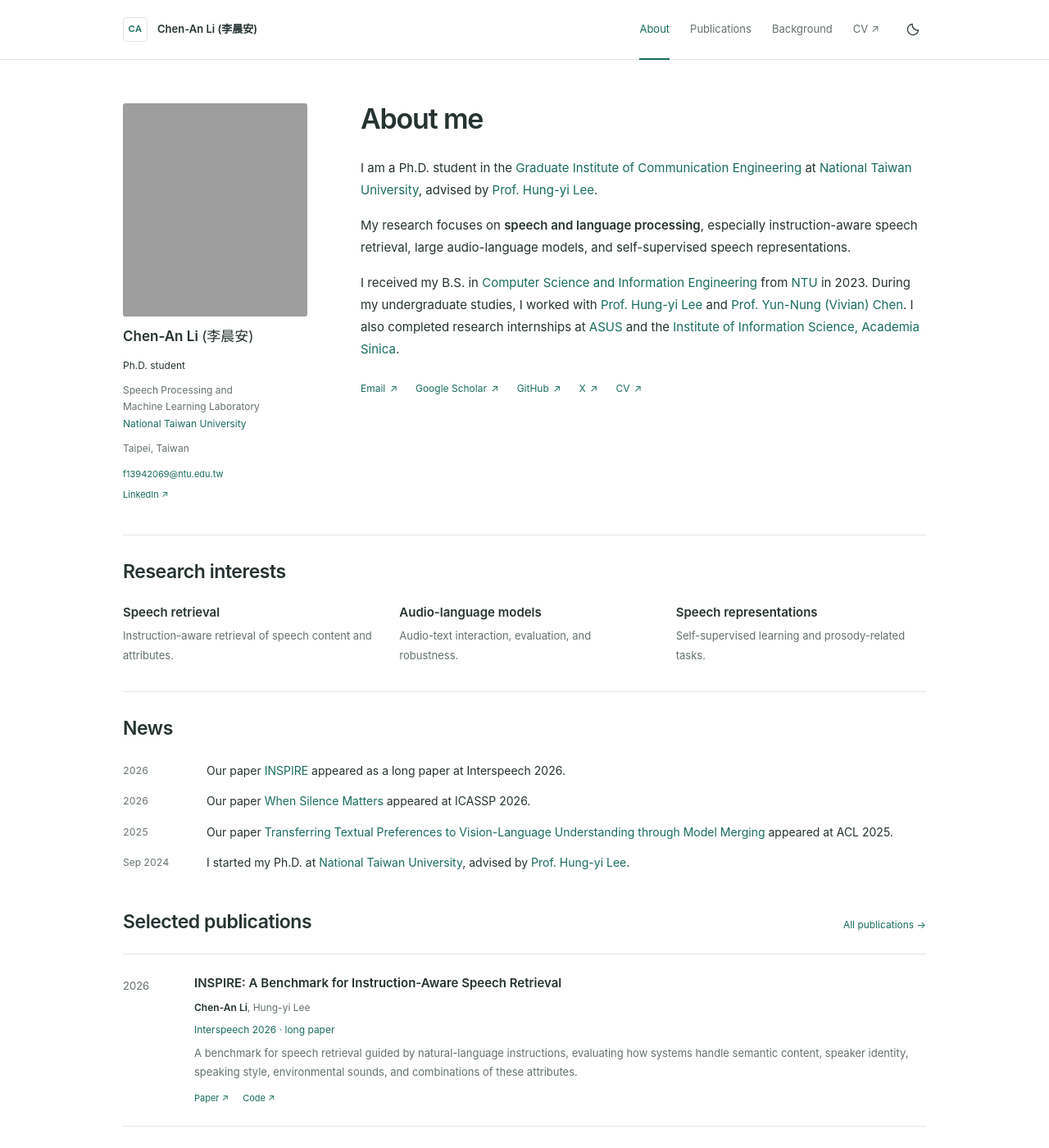
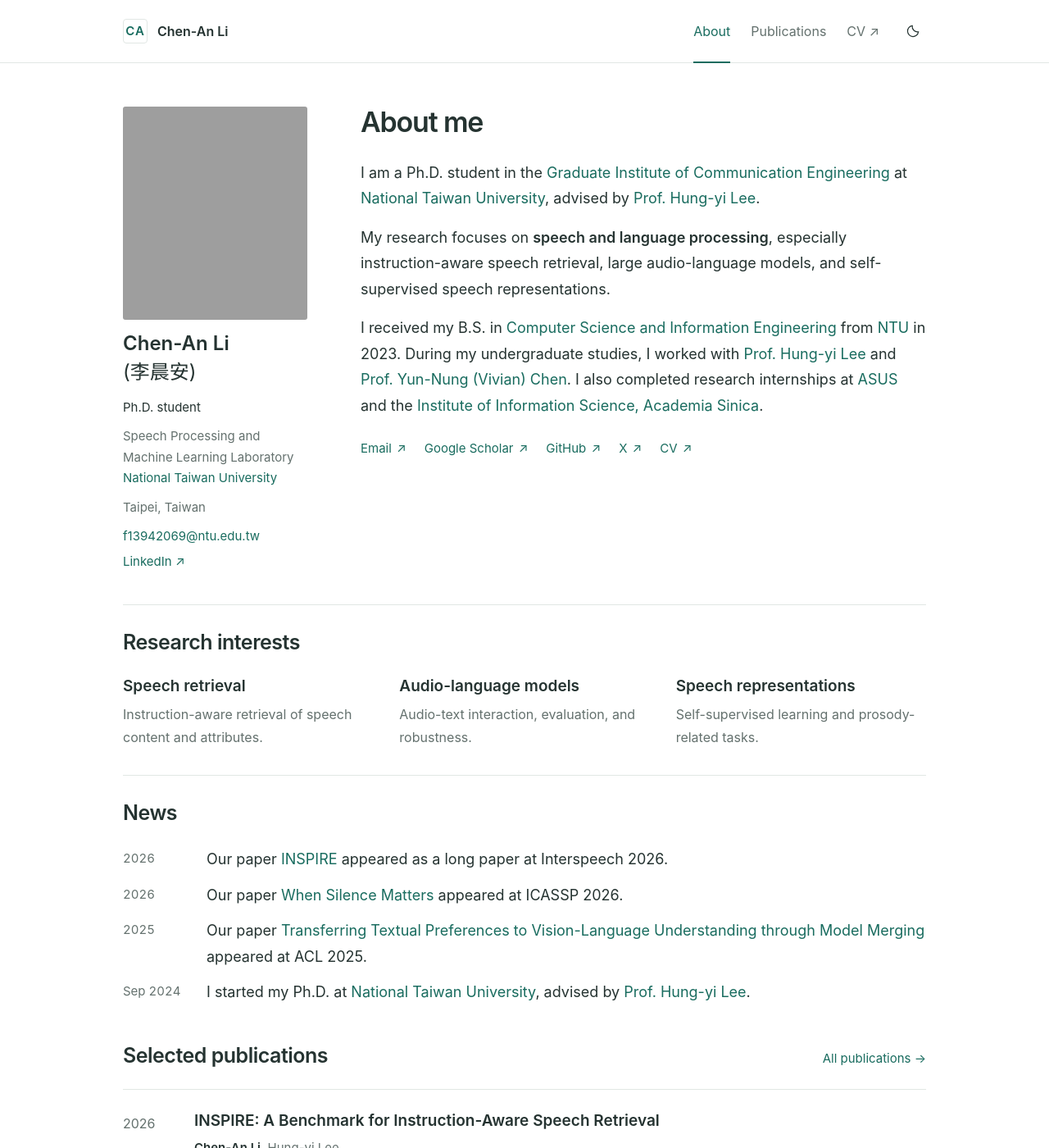
Before and after one commit to lca0503/lca0503.github.io, a Jekyll site: the page built from index.html, in a window 1280 px wide and 1400 px high. Shown: the whole window at 82% size. Built offline with Jekyll 4.4.1, drawn with Linux system fonts in a browser that asks for light colours; some of the changed text lies outside the part shown; grey boxes are pictures that could not be loaded.

Commit message:
Update Site source

```diff
--- a/_config.yml
+++ b/_config.yml
@@ -1,4 +1,4 @@
-title: Chen-An Li (李晨安)
+title: Chen-An Li
 description: >-
   Chen-An Li is a Ph.D. student at National Taiwan University, researching
   speech retrieval, large audio-language models, and self-supervised speech representations.
--- a/_layouts/default.html
+++ b/_layouts/default.html
@@ -29,7 +29,6 @@
       <nav aria-label="Main navigation">
         <a {% if page.section == 'about' %}aria-current="page"{% endif %} href="{{ '/' | relative_url }}">About</a>
         <a {% if page.section == 'publications' %}aria-current="page"{% endif %} href="{{ '/publications/' | relative_url }}">Publications</a>
-        <a {% if page.section == 'background' %}aria-current="page"{% endif %} href="{{ '/background/' | relative_url }}">Background</a>
         <a class="nav-cv" href="{{ '/assets/pdf/cv.pdf' | relative_url }}" target="_blank" rel="noopener">CV <span aria-hidden="true">↗</span></a>
         <button class="theme-toggle" type="button" aria-label="Switch to dark mode" title="Switch color theme">
           <svg class="moon" viewBox="0 0 24 24" fill="none" stroke="currentColor" stroke-width="1.6" aria-hidden="true"><path d="M20.8 13.1A8.7 8.7 0 0 1 10.9 3.2 8.8 8.8 0 1 0 20.8 13.1Z"/></svg>
--- a/assets/style.css
+++ b/assets/style.css
@@ -8,8 +8,12 @@
   --line: #e1e7e4;
   --sans: -apple-system, BlinkMacSystemFont, 'Segoe UI', Helvetica, Arial, sans-serif;
   --heading-page: 34px;
-  --heading-section: 23px;
-  --heading-item: 15px;
+  --heading-section: 25px;
+  --heading-item: 19px;
+  --text-body: 18px;
+  --text-secondary: 16px;
+  --text-meta: 15px;
+  --text-small: 14px;
   color-scheme: light;
 }
 :root[data-theme=dark] {
@@ -28,7 +32,7 @@ body {
   margin: 0;
   background: var(--bg);
   color: var(--text);
-  font: 15px/1.8 var(--sans);
+  font: var(--text-body)/1.75 var(--sans);
   -webkit-font-smoothing: antialiased;
 }
 ::selection { background: var(--accent-soft); color: var(--accent); }
@@ -43,7 +47,6 @@ h1 { font-size: var(--heading-page); letter-spacing: -.035em; }
 h2 { font-size: var(--heading-section); letter-spacing: -.02em; }
 h3 { font-size: var(--heading-item); }
 strong { font-weight: 600; }
-.muted { color: var(--muted); }
 [hidden] { display: none !important; }
 .sr-only { position: absolute; width: 1px; height: 1px; padding: 0; margin: -1px; overflow: hidden; clip: rect(0,0,0,0); white-space: nowrap; border: 0; }
 .skip-link { position: fixed; top: -100px; left: 16px; padding: 10px 20px; background: var(--bg); z-index: 100; }
@@ -52,11 +55,11 @@ strong { font-weight: 600; }
 /* Shared navigation and page frame. */
 .site-header { border-bottom: 1px solid var(--line); position: sticky; top: 0; background: var(--bg); z-index: 10; }
 .header-inner { max-width: 1040px; min-height: 72px; padding: 0 30px; margin: auto; display: flex; align-items: center; justify-content: space-between; gap: 24px; }
-.wordmark { display: flex; align-items: center; gap: 12px; color: var(--text); font-size: 13px; font-weight: 600; }
+.wordmark { display: flex; align-items: center; gap: 12px; color: var(--text); font-size: var(--text-secondary); font-weight: 600; }
 .wordmark:hover { text-decoration: none; }
-.wordmark-symbol { font-size: 11px; letter-spacing: .06em; color: var(--accent); width: 30px; height: 30px; display: grid; place-items: center; border: 1px solid var(--line); border-radius: 4px; }
+.wordmark-symbol { font-size: var(--text-meta); letter-spacing: .06em; color: var(--accent); width: 30px; height: 30px; display: grid; place-items: center; border: 1px solid var(--line); border-radius: 4px; }
 nav { display: flex; align-items: center; gap: 25px; }
-nav > a { position: relative; padding: 24px 0; color: var(--muted); font-size: 13px; }
+nav > a { position: relative; padding: 24px 0; color: var(--muted); font-size: var(--text-secondary); }
 nav > a:hover, nav > a[aria-current] { color: var(--accent); text-decoration: none; }
 nav > a[aria-current]::after { content: ''; position: absolute; bottom: -1px; left: 0; right: 0; height: 2px; background: var(--accent); }
 .theme-toggle { display: grid; place-items: center; border: 0; background: none; color: var(--text); padding: 7px; border-radius: 4px; }
@@ -66,143 +69,119 @@ nav > a[aria-current]::after { content: ''; position: absolute; bottom: -1px; le
 [data-theme=dark] .sun { display: block; }
 [data-theme=dark] .moon { display: none; }
 .site-main { max-width: 1040px; margin: auto; padding: 0 30px 55px; }
-.site-footer { max-width: 980px; margin: auto; padding: 24px 0 30px; border-top: 1px solid var(--line); display: flex; justify-content: space-between; align-items: center; gap: 24px; font-size: 11px; color: var(--muted); }
-.footer-name { color: var(--text); font-size: 13px; }
+.site-footer { flex-wrap: wrap; max-width: 980px; margin: auto; padding: 24px 0 30px; border-top: 1px solid var(--line); display: flex; justify-content: space-between; align-items: center; gap: 24px; font-size: var(--text-meta); color: var(--muted); }
+.footer-name { color: var(--text); font-size: var(--text-secondary); }
 .footer-links { display: flex; gap: 18px; flex-wrap: wrap; }
 .footer-links a { color: var(--muted); }
 
 /* Home: biography and photograph. */
 .intro { display: grid; grid-template-columns: 225px minmax(0, 1fr); gap: 65px; padding: 48px 0 38px; align-items: start; }
 .intro h1 { margin-bottom: 22px; }
-.bio { font-size: 15px; }
+.bio { font-size: var(--text-body); }
 .bio p:last-child { margin-bottom: 24px; }
-.contact-links { display: flex; flex-wrap: wrap; align-items: center; gap: 22px; font-size: 12px; }
-.contact-links a span { font-size: 12px; margin-left: 2px; }
-.profile-note { padding-top: 5px; font-size: 12px; color: var(--muted); }
+.contact-links { display: flex; flex-wrap: wrap; align-items: center; gap: 22px; font-size: var(--text-meta); }
+.contact-links a span { font-size: var(--text-meta); margin-left: 2px; }
+.profile-note { padding-top: 5px; font-size: var(--text-meta); color: var(--muted); }
 .profile-photo { display: block; width: 225px; height: 260px; object-fit: cover; object-position: 50% 48%; border-radius: 3px; margin-bottom: 12px; }
 .profile-note p { line-height: 1.7; margin-bottom: 10px; }
-.profile-note .profile-name { font-size: 17px; font-weight: 600; line-height: 1.5; color: var(--text); margin-bottom: 12px; }
+.profile-note .profile-name { font-size: 24px; font-weight: 600; line-height: 1.45; color: var(--text); margin-bottom: 12px; }
 .profile-name span { font-weight: 400; white-space: nowrap; }
 .profile-role { color: var(--text); }
-.aside-email { font-size: 11px; overflow-wrap: anywhere; }
-.aside-linkedin { display: block; margin-top: 5px; font-size: 11px; }
-.section-heading { display: flex; align-items: baseline; justify-content: space-between; gap: 20px; margin-bottom: 23px; }
-.text-link { font-size: 12px; white-space: nowrap; }
+.aside-email { font-size: var(--text-meta); overflow-wrap: anywhere; }
+.aside-linkedin { display: block; margin-top: 5px; font-size: var(--text-meta); }
+.section-heading { display: flex; flex-wrap: wrap; align-items: baseline; justify-content: space-between; gap: 20px; margin-bottom: 23px; }
+.text-link { font-size: var(--text-meta); white-space: nowrap; }
 .research-section, .highlights-section { padding: 28px 0 32px; border-top: 1px solid var(--line); }
 .research-grid { display: grid; grid-template-columns: repeat(3, minmax(0,1fr)); gap: 32px; }
 .research-grid h3 { font-size: var(--heading-item); margin-bottom: 7px; }
-.research-grid p { margin: 0; font-size: 13px; color: var(--muted); }
+.research-grid p { margin: 0; font-size: var(--text-secondary); color: var(--muted); }
 .highlights > div { display: grid; grid-template-columns: 80px minmax(0,1fr); gap: 22px; margin-bottom: 12px; }
-.highlights time { color: var(--muted); font-size: 12px; padding-top: 2px; font-variant-numeric: tabular-nums; }
-.highlights p { margin: 0; font-size: 14px; }
+.highlights time { color: var(--muted); font-size: var(--text-meta); padding-top: 2px; font-variant-numeric: tabular-nums; }
+.highlights p { margin: 0; font-size: var(--text-body); }
 
 /* Publications use one shared template on both pages. */
 .publication-list { border-top: 1px solid var(--line); }
 .publication { display: grid; grid-template-columns: 65px minmax(0,1fr); gap: 22px; padding: 24px 0; border-bottom: 1px solid var(--line); }
-.publication-year { color: var(--muted); font-size: 13px; padding-top: 3px; }
-.publication-year > span { display: block; font-size: 10px; margin-top: 4px; }
+.publication-year { color: var(--muted); font-size: var(--text-secondary); padding-top: 3px; }
+.publication-year > span { display: block; font-size: var(--text-small); margin-top: 4px; }
 .publication-title { font-size: var(--heading-item); letter-spacing: normal; line-height: 1.5; margin-bottom: 7px; }
 .publication-title a { color: var(--text); }
 .publication-title a:hover { color: var(--accent); }
 .publication p { margin-bottom: 6px; }
-.authors { color: var(--muted); font-size: 12px; }
+.authors { line-height: 1.65; color: var(--muted); font-size: var(--text-meta); }
 .authors strong { color: var(--text); }
-.venue { font-size: 12px; color: var(--accent); display: flex; align-items: center; gap: 12px; flex-wrap: wrap; }
-.paper-summary { font-size: 13px; color: var(--muted); }
-.paper-links { display: flex; gap: 17px; padding-top: 4px; font-size: 11px; }
-.award, .inline-award { font-size: 10px; background: var(--accent-soft); color: var(--accent); padding: 1px 6px; border-radius: 3px; }
+.venue { font-size: var(--text-meta); color: var(--accent); display: flex; align-items: center; gap: 12px; flex-wrap: wrap; }
+.paper-summary { line-height: 1.7; font-size: var(--text-secondary); color: var(--muted); }
+.paper-links { display: flex; gap: 17px; padding-top: 4px; font-size: var(--text-meta); }
+.award { font-size: var(--text-small); background: var(--accent-soft); color: var(--accent); padding: 1px 6px; border-radius: 3px; }
 .page-heading { padding: 48px 0 32px; }
 .page-heading h1 { font-size: var(--heading-page); margin-bottom: 12px; }
-.page-heading > p { color: var(--muted); font-size: 14px; margin-bottom: 12px; }
+.page-heading > p { color: var(--muted); font-size: var(--text-body); margin-bottom: 12px; }
 .publication-controls { display: flex; justify-content: space-between; align-items: center; gap: 20px; margin-bottom: 17px; }
 .filter-buttons { display: flex; flex-wrap: wrap; gap: 3px; }
-.filter-buttons button { background: none; color: var(--muted); border: 1px solid transparent; border-radius: 4px; padding: 6px 12px; font-size: 12px; white-space: nowrap; }
+.filter-buttons button { background: none; color: var(--muted); border: 1px solid transparent; border-radius: 4px; padding: 6px 12px; font-size: var(--text-meta); white-space: nowrap; }
 .filter-buttons button[aria-pressed=true] { background: var(--accent-soft); color: var(--accent); border-color: var(--line); }
 .filter-buttons button:hover { color: var(--accent); }
-.filter-buttons span { font-size: 10px; padding-left: 4px; }
+.filter-buttons span { font-size: var(--text-small); padding-left: 4px; }
 .search-box { display: flex; align-items: center; gap: 9px; border: 1px solid var(--line); border-radius: 4px; padding: 7px 11px; width: 270px; }
 .search-box svg { width: 16px; height: 16px; flex: none; color: var(--muted); }
-.search-box input { border: 0; background: transparent; color: var(--text); width: 100%; min-width: 0; font-size: 12px; }
+.search-box input { border: 0; background: transparent; color: var(--text); width: 100%; min-width: 0; font-size: 16px; }
 .search-box input:focus { outline: 0; }
 .search-box:focus-within { outline: 2px solid var(--accent); outline-offset: 2px; }
 .search-box input::placeholder { color: var(--muted); }
-.result-count, .publication-note { color: var(--muted); font-size: 12px; }
+.result-count, .publication-note { color: var(--muted); font-size: var(--text-meta); }
 .result-count { margin-bottom: 14px; }
 .publication-note { margin: 22px 0 0; }
 .empty-state { padding: 45px 15px; text-align: center; }
-.empty-state h2 { font-size: 22px; margin-bottom: 10px; }
-.empty-state p { color: var(--muted); font-size: 13px; }
-.empty-state button { border: 1px solid var(--line); background: var(--surface); color: var(--accent); padding: 7px 14px; border-radius: 4px; font-size: 12px; }
-
-/* Background page. */
-.background-section { padding: 28px 0 34px; border-top: 1px solid var(--line); }
-.background-section > h2 { margin-bottom: 26px; }
-.timeline article { display: grid; grid-template-columns: 150px minmax(0,1fr); gap: 30px; padding-bottom: 26px; }
-.timeline article:last-child { padding-bottom: 0; }
-.timeline-date { font-size: 12px; color: var(--muted); padding-top: 1px; white-space: nowrap; }
-.timeline h3 { font-size: var(--heading-item); margin-bottom: 5px; }
-.timeline p:not(.timeline-date) { font-size: 13px; color: var(--muted); margin-bottom: 3px; }
-.timeline p.organization { color: var(--accent); font-size: 12px; margin-bottom: 7px; }
-.service-grid { display: grid; grid-template-columns: 1fr 1fr; gap: 40px; padding-bottom: 28px; margin-bottom: 28px; border-bottom: 1px solid var(--line); }
-.service-grid h3 { font-size: var(--heading-item); margin-bottom: 15px; }
-.service-grid p { font-size: 13px; }
-.service-grid p:last-child { margin: 0; }
-.reviewing { display: grid; grid-template-columns: 40px 1fr; gap: 8px 10px; margin: 0; font-size: 13px; }
-.reviewing dt { color: var(--muted); }
-.reviewing dd { margin: 0; }
-.skills-section { padding-bottom: 0; }
-.skills-section p { font-size: 13px; margin-bottom: 5px; }
+.empty-state h2 { font-size: var(--heading-section); margin-bottom: 10px; }
+.empty-state p { color: var(--muted); font-size: var(--text-secondary); }
+.empty-state button { border: 1px solid var(--line); background: var(--surface); color: var(--accent); padding: 7px 14px; border-radius: 4px; font-size: var(--text-meta); }
 
 @media (max-width: 800px) {
   .header-inner, .site-main { padding-left: 24px; padding-right: 24px; }
   .site-footer { margin: 0 24px; }
   .intro { grid-template-columns: 190px minmax(0,1fr); gap: 32px; }
   .profile-photo { width: 190px; height: 230px; }
-  .bio { font-size: 14px; }
   nav { gap: 20px; }
   .publication-controls { align-items: stretch; flex-direction: column; }
   .search-box { width: 100%; }
-  .timeline article { grid-template-columns: 135px 1fr; gap: 20px; }
 }
 @media (max-width: 600px) {
-  :root { --heading-page: 32px; --heading-section: 22px; --heading-item: 14px; }
+  :root { --heading-page: 32px; --heading-section: 24px; --heading-item: 18px; --text-body: 17px; }
   .header-inner { min-height: 64px; padding: 0 20px; gap: 10px; }
   .wordmark > span:last-child { display: none; }
   nav { gap: 16px; }
-  nav > a { font-size: 11px; padding: 20px 0; }
+  nav > a { font-size: var(--text-meta); padding: 20px 0; }
   .theme-toggle { padding: 5px; margin-left: -4px; }
   .theme-toggle svg { width: 16px; height: 16px; }
   .site-main { padding: 0 22px 36px; }
   .intro { grid-template-columns: 1fr; gap: 27px; padding: 30px 0; }
-  .contact-links { font-size: 12px; gap: 18px; }
-  .profile-note { display: grid; grid-template-columns: 130px minmax(0,1fr); column-gap: 22px; padding: 0 0 24px; border-bottom: 1px solid var(--line); font-size: 11px; }
+  .contact-links { font-size: var(--text-meta); gap: 18px; }
+  .profile-note { display: grid; grid-template-columns: 130px minmax(0,1fr); column-gap: 22px; padding: 0 0 24px; border-bottom: 1px solid var(--line); font-size: var(--text-meta); }
   .profile-photo { width: 130px; height: 156px; margin: 0 0 9px; }
-  .profile-note .profile-name { font-size: 14px; margin: 0; }
+  .profile-note .profile-name { font-size: 20px; margin: 0; }
   .profile-note p { margin-bottom: 7px; }
-  .aside-email, .aside-linkedin { font-size: 10px; }
+  .aside-email, .aside-linkedin { font-size: var(--text-small); }
   .aside-linkedin { margin-top: 3px; }
   .section-heading { gap: 10px; margin-bottom: 20px; }
-  .text-link { font-size: 11px; }
+  .text-link { font-size: var(--text-meta); }
   .research-section, .highlights-section { padding: 25px 0; }
   .research-grid { grid-template-columns: 1fr; gap: 18px; }
   .research-grid h3 { margin-bottom: 3px; }
-  .highlights > div { grid-template-columns: 58px minmax(0,1fr); gap: 14px; margin-bottom: 14px; }
-  .highlights time { font-size: 11px; }
-  .highlights p { font-size: 13px; }
+  .highlights > div { grid-template-columns: 72px minmax(0,1fr); gap: 14px; margin-bottom: 14px; }
+  .highlights time { font-size: var(--text-meta); }
   .publication { grid-template-columns: 1fr; gap: 5px; padding: 21px 0; }
-  .publication-year { display: flex; align-items: center; gap: 10px; font-size: 12px; }
+  .publication-year { display: flex; align-items: center; gap: 10px; font-size: var(--text-meta); }
   .publication-year > span { margin: 0; }
-  .authors, .venue { font-size: 11px; }
-  .paper-summary { font-size: 12px; }
   .page-heading { padding: 30px 0 24px; }
-  .page-heading > p { font-size: 13px; }
-  .filter-buttons button { font-size: 11px; padding: 6px 10px; }
-  .timeline article { grid-template-columns: 1fr; gap: 4px; padding-bottom: 24px; }
-  .timeline-date { margin: 0; font-size: 11px; }
-  .timeline p:not(.timeline-date) { font-size: 12px; }
-  .service-grid { grid-template-columns: 1fr; gap: 25px; }
+  .filter-buttons button { font-size: var(--text-meta); padding: 6px 10px; }
   .site-footer { margin: 0 22px; padding: 22px 0; flex-direction: column; align-items: flex-start; gap: 14px; }
-  .footer-links { gap: 17px; font-size: 10px; }
+  .footer-links { gap: 10px 18px; }
+}
+@media (max-width: 360px) {
+  .profile-note { grid-template-columns: 108px minmax(0,1fr); column-gap: 16px; }
+  .profile-photo { width: 108px; height: 138px; }
+  .filter-buttons button { padding-left: 8px; padding-right: 8px; }
 }
 @media (prefers-reduced-motion: reduce) { html { scroll-behavior: auto; } }
 @media print {
@@ -210,7 +189,7 @@ nav > a[aria-current]::after { content: ''; position: absolute; bottom: -1px; le
   :root, :root[data-theme=dark] { --bg: #fff; --text: #000; --muted: #444; --accent: #164e43; --line: #ccc; }
   .site-main { max-width: none; padding: 0; }
   .intro { padding-top: 10px; }
-  .publication, .timeline article { break-inside: avoid; }
+  .publication { break-inside: avoid; }
   .publication[hidden] { display: grid !important; }
   .page-heading { padding-top: 0; }
   a { color: inherit; }
--- a/index.html
+++ b/index.html
@@ -5,7 +5,7 @@ section: about
 <section class="intro" aria-labelledby="intro-title">
   <aside class="profile-note" aria-label="Profile and contact">
     <div class="profile-identity">
-      <img class="profile-photo" src="{{ '/assets/img/profile.jpeg' | relative_url }}" alt="Chen-An Li (李晨安) by Sydney Harbour" width="225" height="260" fetchpriority="high">
+      <img class="profile-photo" src="{{ '/assets/img/profile.jpeg' | relative_url }}" alt="Chen-An Li by Sydney Harbour" width="225" height="260" fetchpriority="high">
       <p class="profile-name">Chen-An Li <span lang="zh-Hant">(李晨安)</span></p>
     </div>
     <div class="profile-details">
```
Also changed, not shown: background.html (deleted, +0 -34 lines), README.md.
